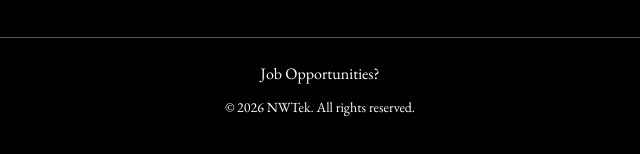
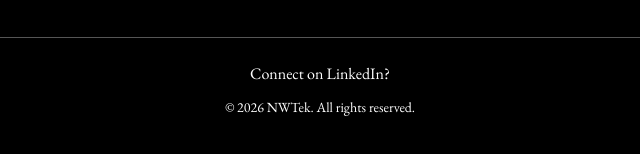
Before and after one commit to nWTeK-IT/Homework-4-Accessibility-Audit---Fix, a plain HTML site: page about.html in a window 1280 px wide. Shown: the part 226-380 px from the top of the page, 320-960 px from the left. Drawn offline with nearby package versions, Linux system fonts and the light colour scheme; a web font is replaced by a local one.

Commit message:
Update LinkedIn link text for consistency across pages

```diff
--- a/about.html
+++ b/about.html
@@ -36,7 +36,7 @@
     </main>
 
 <footer>
-    <a class="Typewrite" href="https://www.linkedin.com/in/jason-marsden-1817a7401/">Job Opportunities?</a>
+    <a class="Typewrite" href="https://www.linkedin.com/in/jason-marsden-1817a7401/">Connect on LinkedIn?</a>
     <p class="Typewrite">&copy; 2026 NWTek. All rights reserved.</p>
 </footer>
 
```
Also changed, not shown: index.html (+1 -1 lines), projects.html (+1 -1 lines), Contact me.html (added).
